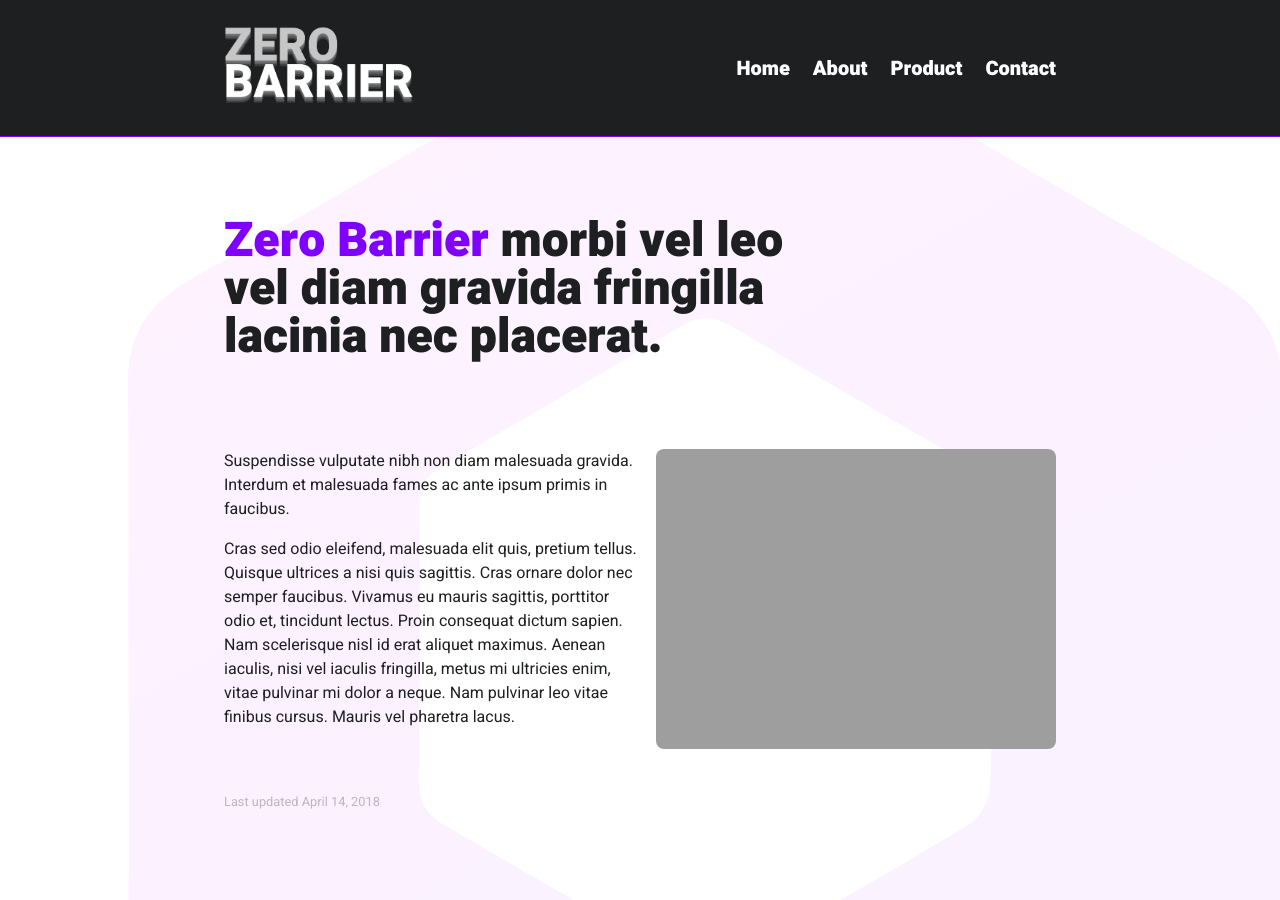
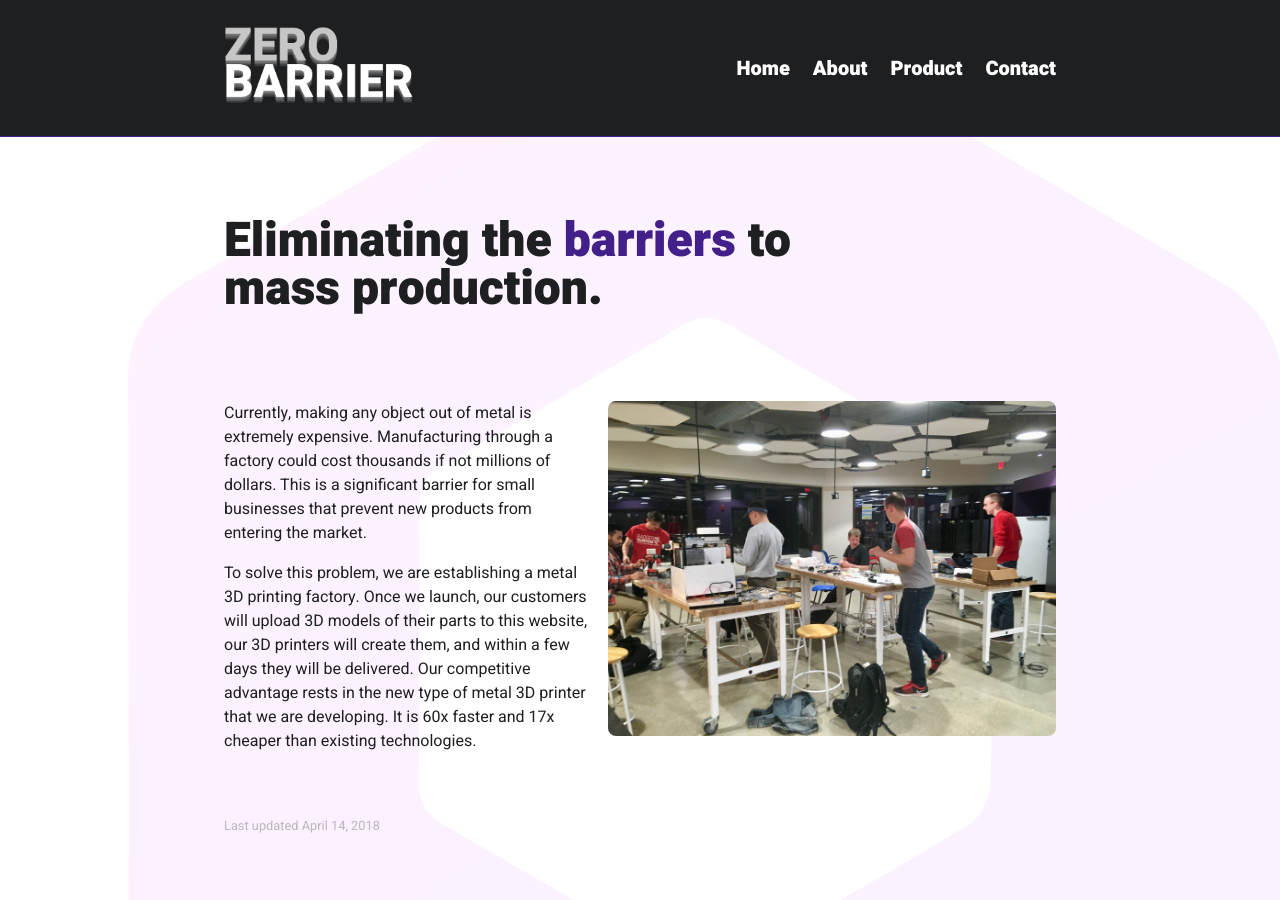
Before and after one commit to georgemblack/mind-to-matter, a Jekyll site: the page built from index.html, in a window 1280 px wide. Built offline with Jekyll 4.4.1, drawn with Linux system fonts in a browser that asks for light colours.

Commit message:
Update homepage content

```diff
--- a/_sass/_colors.scss
+++ b/_sass/_colors.scss
@@ -9,8 +9,8 @@ $body-text-color: #1D1F21;
 $faded-text-color: rgba(0, 0, 0, 0.25);
 
 // theme
-//$theme-primary-color: #7B82DB;
-$theme-primary-color: #7f00ff;
+$theme-primary-color: #431f89;
+$theme-secondary-color: #7f00ff;
 
 // links
 $link-color: #007AFF;
--- a/index.html
+++ b/index.html
@@ -5,8 +5,8 @@ title: Home
 
 <div class="home-background-graphic"><img src="{{site.url}}/assets/block-graphic-purple.svg"></div>
 <section class="section">
-    <p class="tagline-large" style="margin:0;"><span>Zero Barrier</span> morbi vel leo vel diam gravida fringilla lacinia nec placerat.</p>
-    <div class="image-right"><img src="{{site.url}}/assets/team-meeting-cropped.jpg"></div>
-    <p>Suspendisse vulputate nibh non diam malesuada gravida. Interdum et malesuada fames ac ante ipsum primis in faucibus.</p>
-    <p>Cras sed odio eleifend, malesuada elit quis, pretium tellus. Quisque ultrices a nisi quis sagittis. Cras ornare dolor nec semper faucibus. Vivamus eu mauris sagittis, porttitor odio et, tincidunt lectus. Proin consequat dictum sapien. Nam scelerisque nisl id erat aliquet maximus. Aenean iaculis, nisi vel iaculis fringilla, metus mi ultricies enim, vitae pulvinar mi dolor a neque. Nam pulvinar leo vitae finibus cursus. Mauris vel pharetra lacus.</p>
+    <p class="tagline-large" style="margin:0;">Eliminating the <span>barriers</span> to mass production.</p>
+    <div class="image-right"><img src="{{site.url}}/assets/team-working.png"></div>
+    <p>Currently, making any object out of metal is extremely expensive. Manufacturing through a factory could cost thousands if not millions of dollars. This is a significant barrier for small businesses that prevent new products from entering the market.</p>
+    <p>To solve this problem, we are establishing a metal 3D printing factory. Once we launch, our customers will upload 3D models of their parts to this website, our 3D printers will create them, and within a few days they will be delivered. Our competitive advantage rests in the new type of metal 3D printer that we are developing. It is 60x faster and 17x cheaper than existing technologies.</p>
 </section>
```
Also changed, not shown: assets/team-working.png (added).
